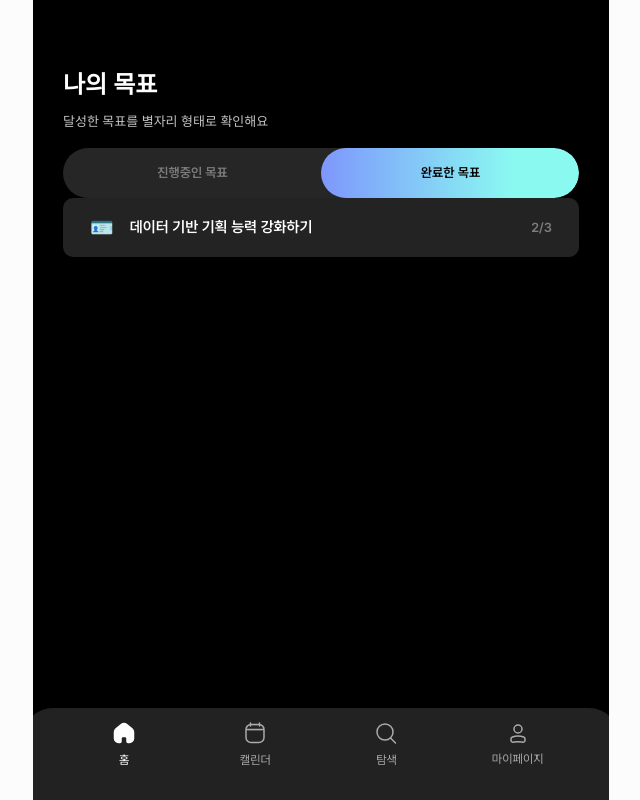
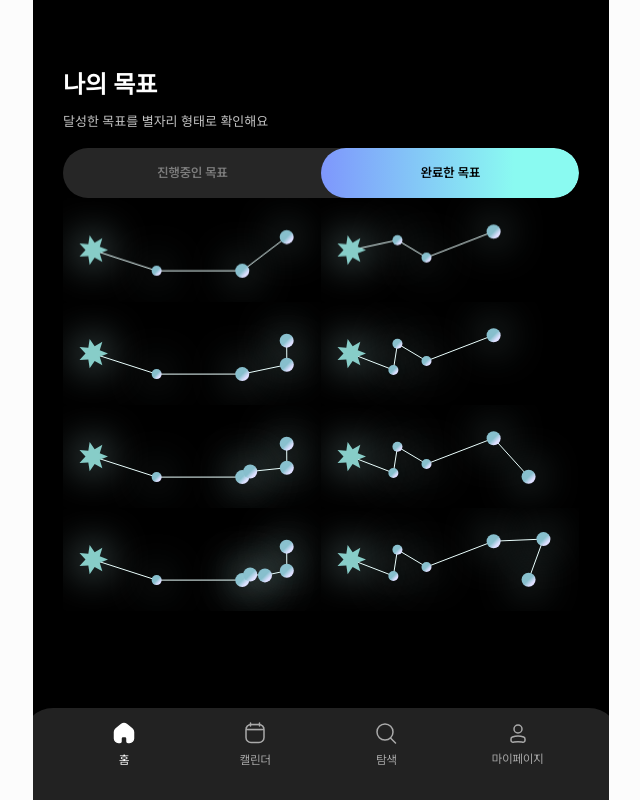
Before and after one commit to 9oormthon-univ/2024_DANPOON_TEAM_52_FE, a React (Create React App) app: page /home in a window 1280 px wide. Both pictures are taken after a click on the label "완료한 목표". Shown: the whole page, without its empty margins (319-959 px from the left). Built offline with nearby package versions, Linux system fonts and the light colour scheme.

Commit message:
✨ CompleteGoals Routing

```diff
--- /dev/null
+++ b/src/pages/Home/CompleteGoals/index.jsx
@@ -0,0 +1,26 @@
+import { Flex } from "antd"
+import Constellation from "../../../components/Constellation"
+import { Container } from "./styled"
+
+export default function CompleteGoals() {
+  return (
+    <Flex
+      style={{
+        width: "100%",
+        flex: 1,
+        overflow: "scroll",
+      }}
+    >
+      <Flex flex={1} vertical>
+        {new Array(4).fill().map((_, index) => (
+          <Constellation key={index} id={0} starCount={index + 3} />
+        ))}
+      </Flex>
+      <Flex flex={1} vertical>
+        {new Array(4).fill().map((_, index) => (
+          <Constellation key={index} id={1} starCount={index + 3} />
+        ))}
+      </Flex>
+    </Flex>
+  )
+}
--- /dev/null
+++ b/src/pages/Home/CompleteGoals/styled.jsx
@@ -0,0 +1,10 @@
+import { styled } from "styled-components"
+
+export const Container = styled.div`
+  display: flex;
+  flex-direction: column;
+  width: 100%;
+  flex: 1;
+  padding-bottom: 20px;
+  overflow: hidden;
+`
--- a/src/pages/Home/index.jsx
+++ b/src/pages/Home/index.jsx
@@ -2,8 +2,8 @@ import { useState } from "react"
 import BaseLayout from "../../components/BaseLayout"
 import { Container, Description, Title } from "./styled"
 import { TabsContent, TabsHeader } from "../../components/Tabs"
-import ListItem from "../../components/ListItem"
 import ProgressGoals from "./ProgressGoals"
+import CompleteGoals from "./CompleteGoals"
 
 export default function Home() {
   const [selectedTab, setSelectedTab] = useState(0)
@@ -16,13 +16,7 @@ export default function Home() {
     {
       title: "완료한 목표",
       description: "달성한 목표를 별자리 형태로 확인해요",
-      content: (
-        <ListItem
-          icon={"🪪"}
-          title={"데이터 기반 기획 능력 강화하기"}
-          label={"2/3"}
-        />
-      ),
+      content: <CompleteGoals />,
     },
   ]
   return (
```
